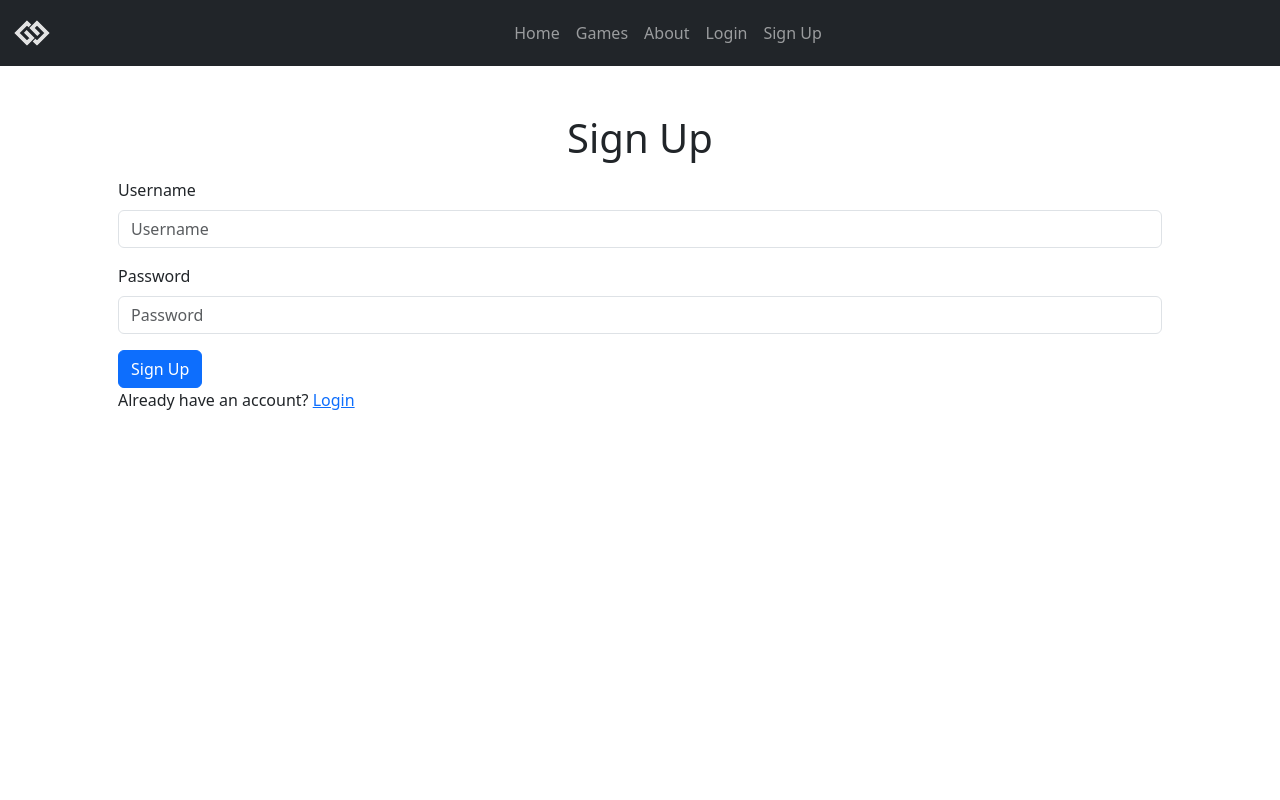
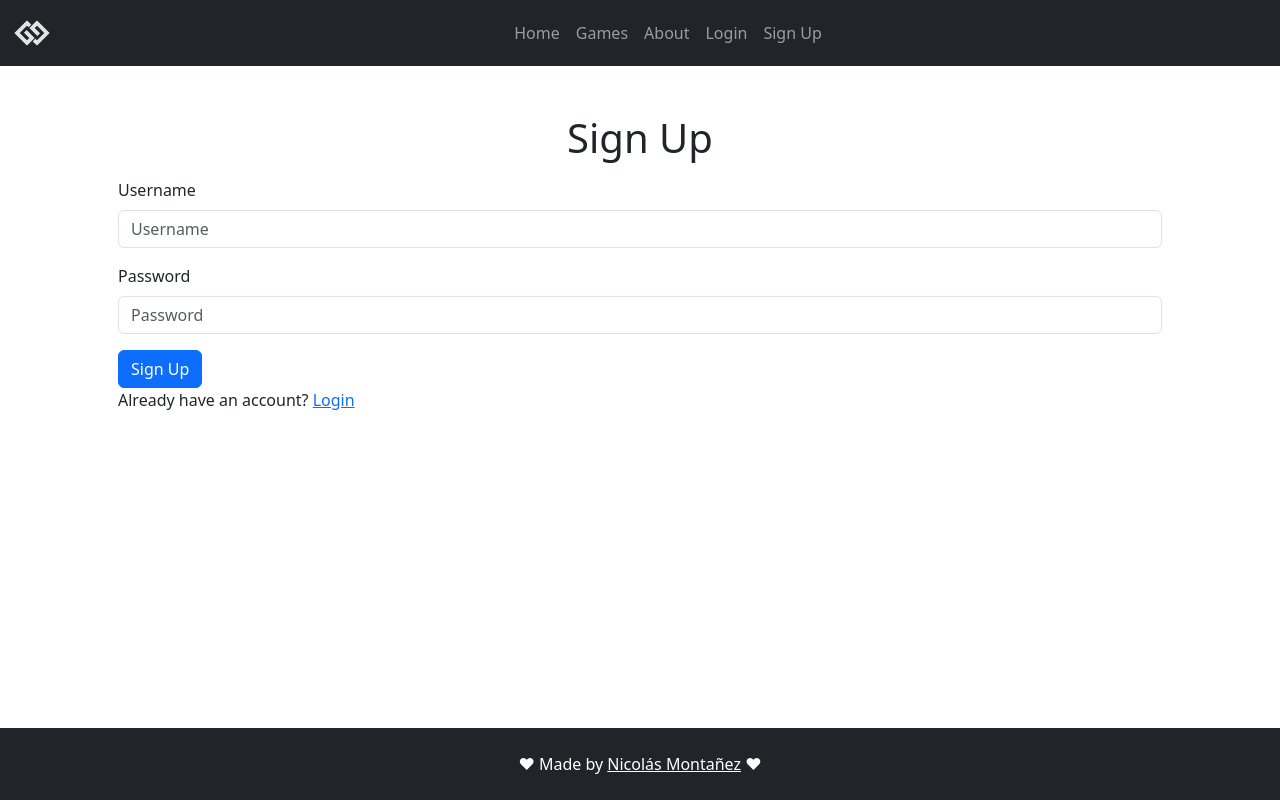
Before and after one commit to NicolasMonta1807/videogames-reviews, a React (Vite) app: page /register in a window 1280 px wide. Built offline with nearby package versions, Linux system fonts and the light colour scheme.

Commit message:
creating footer

```diff
--- a/src/App.jsx
+++ b/src/App.jsx
@@ -6,6 +6,7 @@ import About from './pages/About'
 import Login from './pages/Login'
 import Register from './pages/Register'
 import Notification from './components/Notification'
+import Footer from './components/Footer'
 
 const App = () => {
   return (
@@ -19,6 +20,7 @@ const App = () => {
         <Route path='/login' element={<Login />} />
         <Route path='/register' element={<Register />} />
       </Routes>
+      <Footer />
     </BrowserRouter>
   )
 }
--- /dev/null
+++ b/src/components/Footer.jsx
@@ -0,0 +1,13 @@
+import { Container } from 'react-bootstrap'
+
+const Footer = () => {
+  return (
+    <Container fluid className='bg-dark text-white mt-5 p-4 text-center' style={{ position: 'absolute', bottom: 0 }}>
+      <footer>
+        ♥ Made by <a href='https://github.com/nicolasmonta1807' target='_blank' style={{ color: 'white' }} rel='noreferrer'>Nicolás Montañez</a> ♥
+      </footer>
+    </Container>
+  )
+}
+
+export default Footer
```
